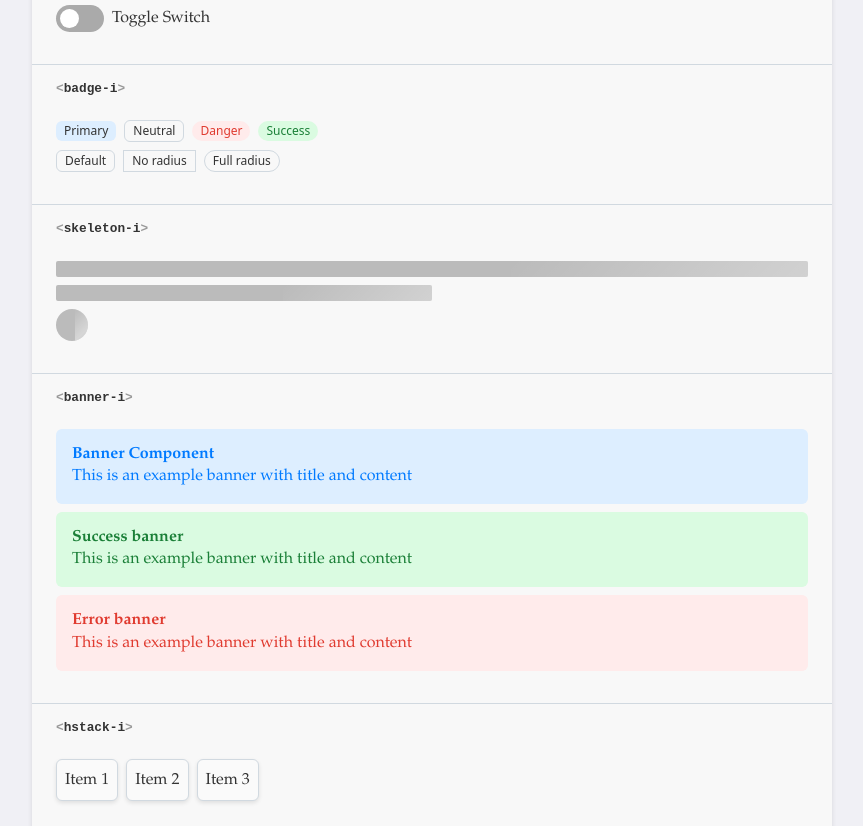
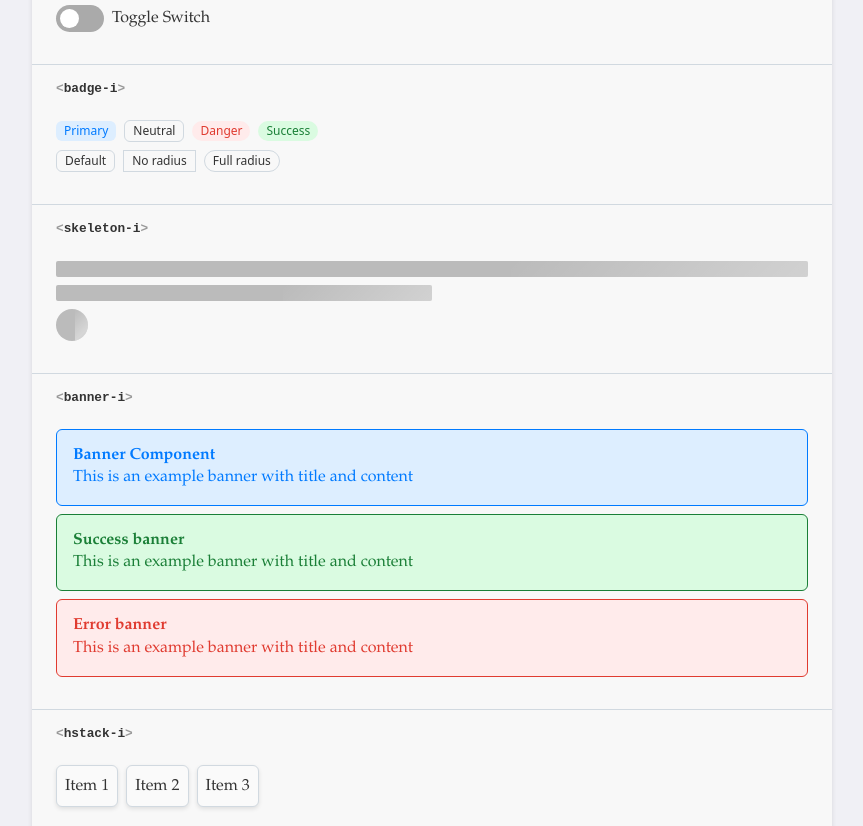
Before and after one commit to af/tayasui, a website: page playground/index.html in a window 1280 px wide. Shown: the part 557-1383 px from the top of the page, without its empty margins (190-1053 px from the left). Drawn offline with Linux system fonts and the light colour scheme.

Commit message:
Misc fixes

```diff
--- a/src/Badge.css
+++ b/src/Badge.css
@@ -2,6 +2,7 @@ badge-i {
   align-items: center;
   background: var(--color-bg-highlight);
   border-radius: var(--border-radius-m);
+  color: var(--color-fg-highlight);
   font-size: var(--font-size-xs);
   font-family: var(--font-family-micro, --font-family-text);
   font-weight: 500;
@@ -16,6 +17,7 @@ badge-i {
   }
 
   &[type="neutral"] {
+    color: inherit;
     background: none;
     border: 1px solid var(--color-border);
   }
--- a/src/Banner.css
+++ b/src/Banner.css
@@ -1,11 +1,13 @@
 banner-i {
   --color: var(--color-fg-highlight);
   --bg: var(--color-bg-highlight);
+  --padding: var(--sp-m);
 
   background-color: var(--bg);
+  border: 1px solid currentColor;
   color: var(--color);
   display: block;
-  padding: var(--sp-m);
+  padding: var(--padding);
   border-radius: var(--border-radius-m);
 
   h1,
--- a/src/Button.css
+++ b/src/Button.css
@@ -61,7 +61,7 @@
       cursor: not-allowed;
     }
 
-    &[aria-busy] {
+    &[aria-busy="true"] {
       /* hide text so only spinner is visible */
       color: transparent;
     }
```
